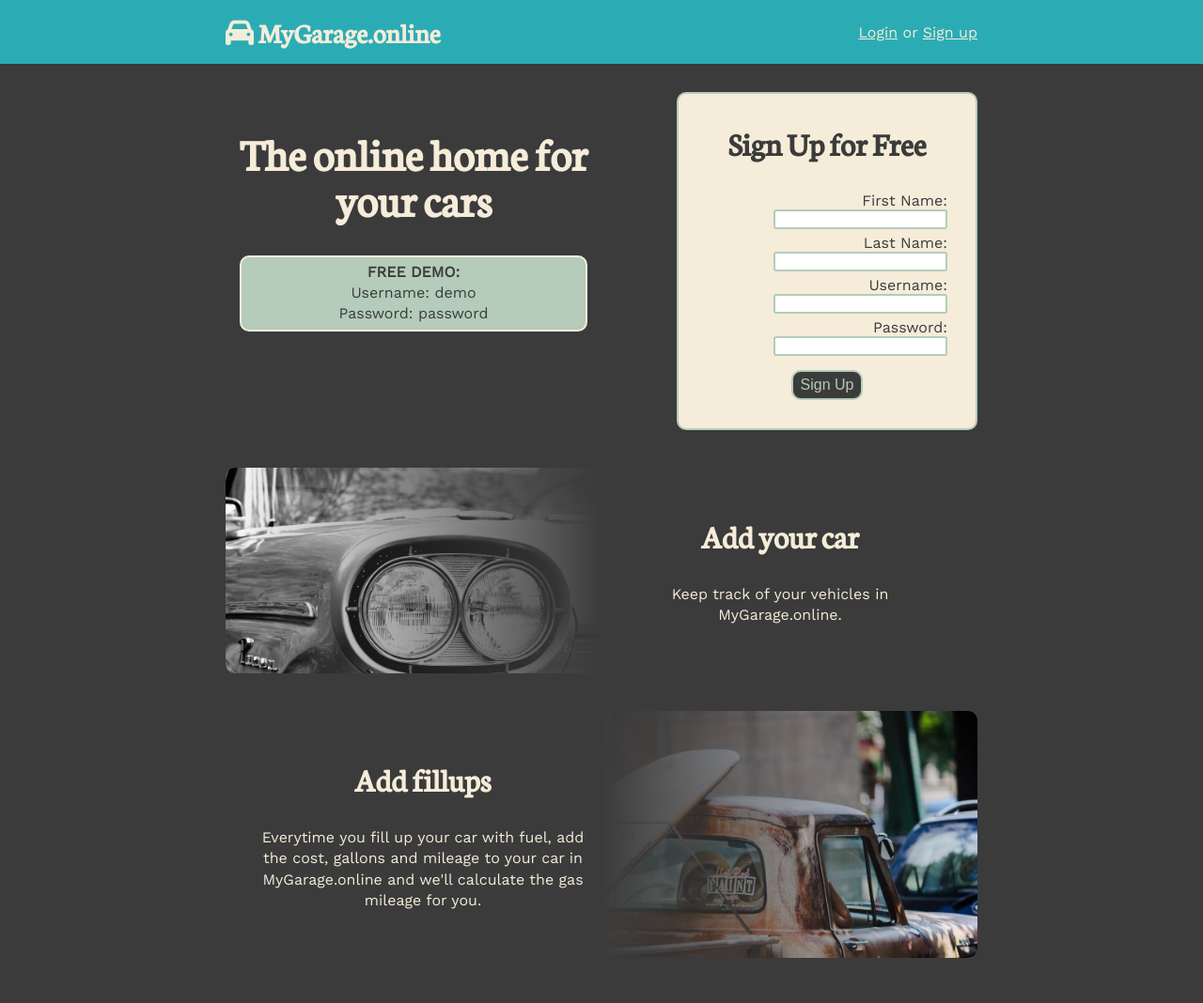
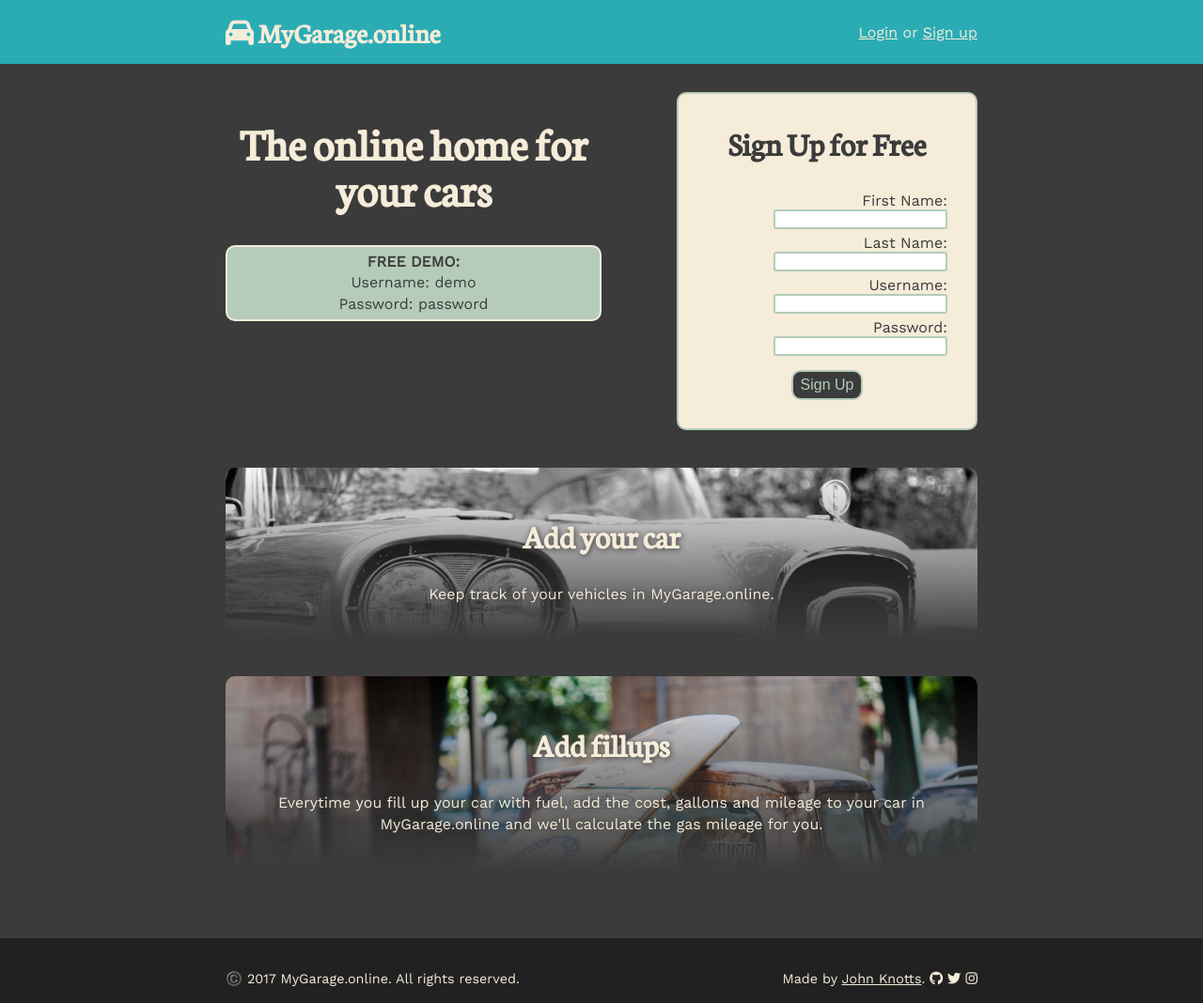
Before and after one commit to jhnnyk/garage, a website: page public/index.html in a window 1280 px wide. Shown: the top 1068 px of the page at 94% size. Drawn offline with nearby package versions, Linux system fonts and the light colour scheme.

Commit message:
change landing page background image layout

```diff
--- a/public/js/app.js
+++ b/public/js/app.js
@@ -37,7 +37,7 @@ function displayLandingPage () {
       <section class="landing-page">
         <div id="welcome">
           <h1>The online home for your cars</h1>
-          <p class="tagline">
+          <p class="demo-info">
             <span>Free demo:</span><br>
             Username: demo<br>
             Password: password
@@ -70,22 +70,16 @@ function displayLandingPage () {
       </section>
 
       <section class="landing-page">
-        <div></div>
-        <div>
         <h2>Add your car</h2>
         <p>Keep track of your vehicles in MyGarage.online.</p>
-        </div>
       </section>
 
       <section class="landing-page">
-        <div>
         <h2>Add fillups</h2>
         <p>Everytime you fill up your car with fuel, add the cost, gallons
           and mileage to your car in MyGarage.online and we'll calculate
           the gas mileage for you.
         </p>
-        </div>
-        <div></div>
       </section>`
   }
 
--- a/public/main.css
+++ b/public/main.css
@@ -141,8 +141,6 @@ nav li {
 .landing-page {
   border-radius: 10px;
   margin: 20px 0;
-  display: flex;
-  justify-content: space-between;
 }
 
 #welcome {
@@ -151,10 +149,10 @@ nav li {
 
 .landing-page h1 {
   line-height: 1em;
-  margin-bottom: 0;
+  margin: 30px 0 0 0;
 }
 
-.landing-page .tagline {
+.landing-page .demo-info {
   background-color: #B4CCB9;
   color: #3b3b3b;
   border-radius: 10px;
@@ -163,7 +161,7 @@ nav li {
   margin-top: 35px;
 }
 
-.landing-page .tagline span {
+.landing-page .demo-info span {
   text-transform: uppercase;
   font-weight: bold;
 }
@@ -171,17 +169,21 @@ nav li {
 .landing-page p {
   text-align: center;
   line-height: 1.4em;
-  margin: 15px 15px 30px 15px;
 }
 
-.landing-page:nth-child(2) div,
-.landing-page:nth-child(3) div {
-  width: 50%;
+.landing-page:nth-child(1) {
+  display: flex;
+  justify-content: space-between;
+}
+
+.landing-page:nth-child(2),
+.landing-page:nth-child(3) {
+  text-shadow: 1px 1px 6px #3b3b3b;
 }
 
 .landing-page:nth-child(2) {
   background-image: url('../images/antique-1851236_1920.jpg');
-  background: linear-gradient(to left, rgba(59, 59, 59, 1), rgba(59, 59, 59, 1), rgba(59, 59, 59, 0)), url('../images/antique-1851236_1920.jpg');
+  background: linear-gradient(to top, rgba(59, 59, 59, 1), rgba(59, 59, 59, 0)), url('../images/antique-1851236_1920.jpg');
   background-size: cover;
   padding: 20px;
   margin: 40px 0;
@@ -189,7 +191,7 @@ nav li {
 
 .landing-page:nth-child(3) {
   background-image: url('../images/truck-2588019_1920.jpg');
-  background: linear-gradient(to right, rgba(59, 59, 59, 1), rgba(59, 59, 59, 1), rgba(59, 59, 59, 0)), url('../images/truck-2588019_1920.jpg');
+  background: linear-gradient(to top, rgba(59, 59, 59, 1), rgba(59, 59, 59, 0)), url('../images/truck-2588019_1920.jpg');
   background-size: cover;
   padding: 20px;
   margin-bottom: 40px;
```
Lines whose indentation alone changed are shown as unchanged.
